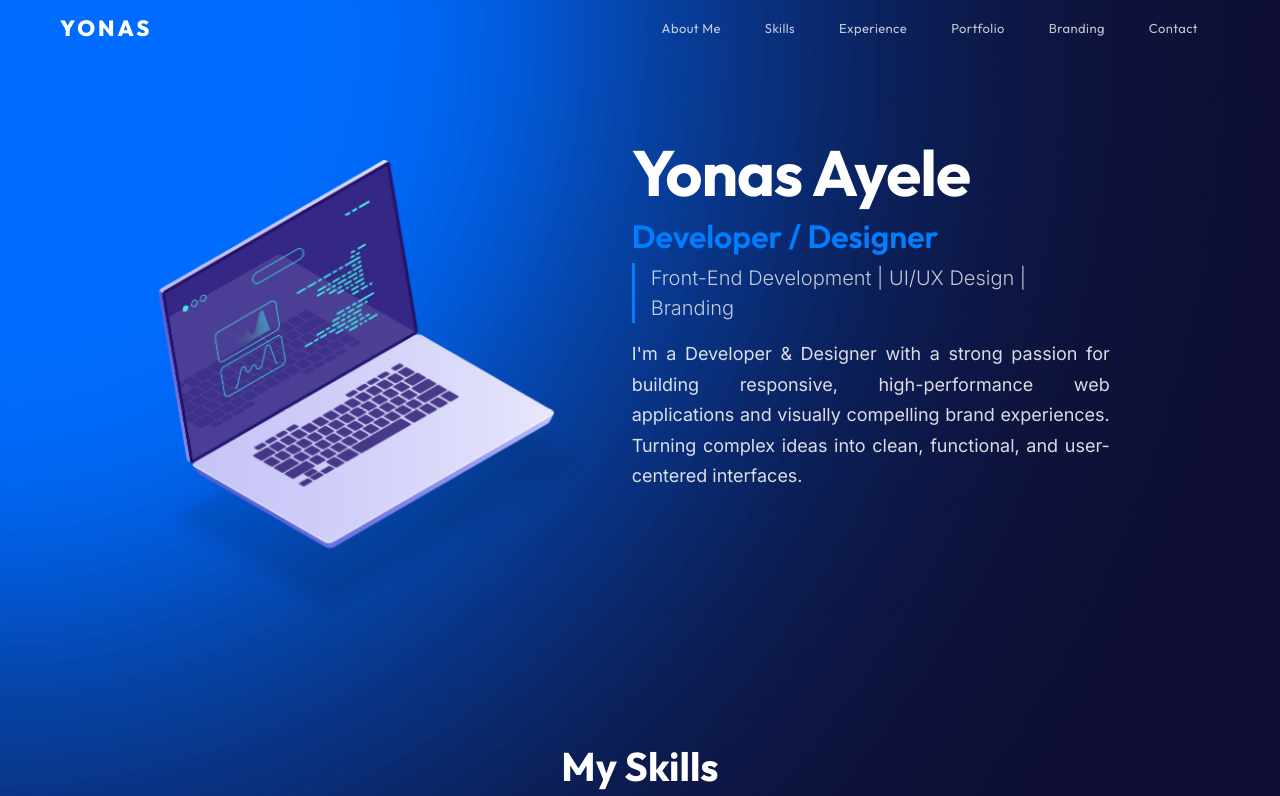
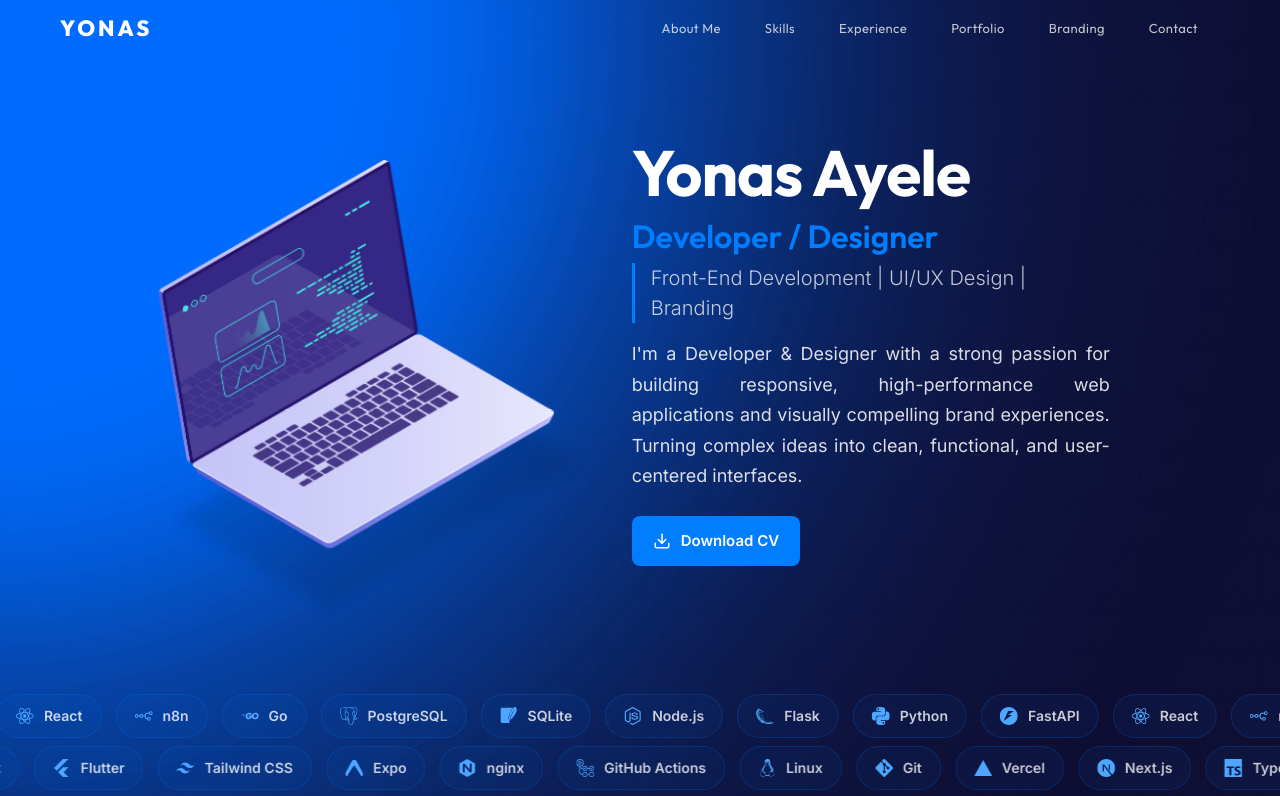
Before and after one commit to yonas1a/yonas_ayele, a React (Vite) app: page / in a window 1280 px wide. Shown: the top 796 px of the page. Built offline with nearby package versions, Linux system fonts and the light colour scheme.

Commit message:
add the tech section. also download CV button

```diff
--- a/src/components/home.jsx
+++ b/src/components/home.jsx
@@ -2,8 +2,29 @@ import { useEffect, useState, useRef } from "react";
 import "../components/style.css";
 import { motion, useInView, AnimatePresence } from "framer-motion";
 import { MdOutlineClose } from "react-icons/md";
-import { LuPhone, LuExternalLink, LuCalendar, LuMapPin } from "react-icons/lu";
+import { LuPhone, LuExternalLink, LuCalendar, LuMapPin, LuDownload } from "react-icons/lu";
 import { MdOutlineEmail } from "react-icons/md";
+import {
+  SiExpo,
+  SiFastapi,
+  SiFlask,
+  SiFlutter,
+  SiGit,
+  SiGithubactions,
+  SiGo,
+  SiLinux,
+  SiN8N,
+  SiNginx,
+  SiNextdotjs,
+  SiNodedotjs,
+  SiPostgresql,
+  SiPython,
+  SiReact,
+  SiSqlite,
+  SiTailwindcss,
+  SiTypescript,
+  SiVercel,
+} from "react-icons/si";
 import cpuImage from "../assets/cpu.png";
 import cpuShadowImage from "../assets/cpu_shadow.png";
 import devProjects from "../components/devProjects";
@@ -63,6 +84,32 @@ const portfolioVariants = {
   center: { opacity: 1, x: 0 },
   exit: (direction) => ({ opacity: 0, x: `${direction * -100}%` }),
 };
+
+const techMarqueeRows = [
+  [
+    { name: "Go", Icon: SiGo },
+    { name: "PostgreSQL", Icon: SiPostgresql },
+    { name: "SQLite", Icon: SiSqlite },
+    { name: "Node.js", Icon: SiNodedotjs },
+    { name: "Flask", Icon: SiFlask },
+    { name: "Python", Icon: SiPython },
+    { name: "FastAPI", Icon: SiFastapi },
+    { name: "React", Icon: SiReact },
+    { name: "n8n", Icon: SiN8N },
+  ],
+  [
+    { name: "Next.js", Icon: SiNextdotjs },
+    { name: "TypeScript", Icon: SiTypescript },
+    { name: "Flutter", Icon: SiFlutter },
+    { name: "Tailwind CSS", Icon: SiTailwindcss },
+    { name: "Expo", Icon: SiExpo },
+    { name: "nginx", Icon: SiNginx },
+    { name: "GitHub Actions", Icon: SiGithubactions },
+    { name: "Linux", Icon: SiLinux },
+    { name: "Git", Icon: SiGit },
+    { name: "Vercel", Icon: SiVercel },
+  ],
+];
 
 /* ─────────────────  Animated Project Row  ───────────────── */
 const ProjectRow = ({ project, index }) => {
@@ -330,8 +377,33 @@ const Home = () => {
                   {content.heroTagline}
                 </motion.p>
                 <p id="par">{content.heroBio}</p>
+                <a className="download-cv" href="/cv.pdf" download="Yonas-Ayele-CV.pdf">
+                  <LuDownload aria-hidden="true" />
+                  <span>Download CV</span>
+                </a>
               </div>
             </div>
+          </section>
+
+          <section className="tech-marquee" aria-label="Technologies">
+            {techMarqueeRows.map((row, rowIndex) => (
+              <div className="tech-marquee-window" key={rowIndex}>
+                <div
+                  className={`tech-marquee-track ${rowIndex === 0 ? "moves-right" : "moves-left"}`}
+                >
+                  {[0, 1, 2].map((copy) => (
+                    <div className="tech-marquee-group" key={copy} aria-hidden={copy === 1}>
+                      {row.map(({ name, Icon }) => (
+                        <span className="tech-marquee-item" key={name}>
+                          <Icon aria-hidden="true" />
+                          <span>{name}</span>
+                        </span>
+                      ))}
+                    </div>
+                  ))}
+                </div>
+              </div>
+            ))}
           </section>
 
           {/* ═══════════════════  SKILLS  ═══════════════════ */}
--- a/src/components/style.css
+++ b/src/components/style.css
@@ -151,7 +151,7 @@ img#logo {
    HERO SECTION
    ═══════════════════════════════════════════════════════════ */
 .second_div {
-  margin-bottom: 150px;
+  margin-bottom: 40px;
 }
 .fourth_div {
   padding-top: 80px;
@@ -218,6 +218,103 @@ h3#skill_text {
   border-radius: 10px;
   border: 1px solid rgba(0, 126, 255, 0.2);
   line-height: 1.6;
+}
+.download-cv {
+  display: inline-flex;
+  align-items: center;
+  justify-content: center;
+  gap: 10px;
+  margin-top: 24px;
+  padding: 12px 20px;
+  border: 1px solid rgba(0, 126, 255, 0.55);
+  border-radius: 8px;
+  background: #007eff;
+  color: #fff;
+  font-family: var(--font-primary, 'Inter', system-ui);
+  font-size: 15px;
+  font-weight: 600;
+  text-decoration: none;
+  transition: background 0.2s ease, transform 0.2s ease;
+}
+.download-cv:hover {
+  background: #168bff;
+  color: #fff;
+  transform: translateY(-2px);
+}
+.download-cv svg {
+  width: 18px;
+  height: 18px;
+}
+
+/* ═══════════════════════════════════════════════════════════
+   TECHNOLOGY MARQUEE
+   ═══════════════════════════════════════════════════════════ */
+.tech-marquee {
+    display: flex;
+    flex-direction: column;
+    gap: 8px;
+    width: 100%;
+    margin: 116px 0 0;
+    padding: 12px 0;
+    overflow: hidden;
+}
+.tech-marquee-window {
+  width: 100%;
+  overflow: hidden;
+}
+.tech-marquee-track,
+.tech-marquee-group {
+  display: flex;
+  width: max-content;
+  align-items: center;
+}
+.tech-marquee-track {
+  will-change: transform;
+}
+.tech-marquee-group {
+  flex-shrink: 0;
+  gap: 14px;
+  padding: 0 7px;
+}
+.tech-marquee-track.moves-right {
+  animation: tech-marquee-right 36s linear infinite;
+}
+.tech-marquee-track.moves-left {
+  animation: tech-marquee-left 36s linear infinite;
+}
+.tech-marquee-item {
+  display: inline-flex;
+  min-height: 44px;
+  align-items: center;
+  gap: 10px;
+  padding: 0 18px;
+  border: 1px solid rgba(0, 126, 255, 0.2);
+  border-radius: 24px;
+  background: rgba(0, 126, 255, 0.06);
+  color: rgba(255, 255, 255, 0.78);
+  font-family: var(--font-primary, 'Inter', system-ui);
+  font-size: 14px;
+  font-weight: 600;
+  white-space: nowrap;
+}
+.tech-marquee-item svg {
+  width: 18px;
+  height: 18px;
+  color: #4da6ff;
+  flex-shrink: 0;
+}
+@keyframes tech-marquee-right {
+  from { transform: translateX(-33.3333%); }
+  to { transform: translateX(0); }
+}
+@keyframes tech-marquee-left {
+  from { transform: translateX(0); }
+  to { transform: translateX(-33.3333%); }
+}
+@media (prefers-reduced-motion: reduce) {
+  .tech-marquee-track {
+    animation: none !important;
+  }
 }
 
 /* CPU Animation */
```
Also changed, not shown: 1 other file (tests, documents, lock files or other folders).
